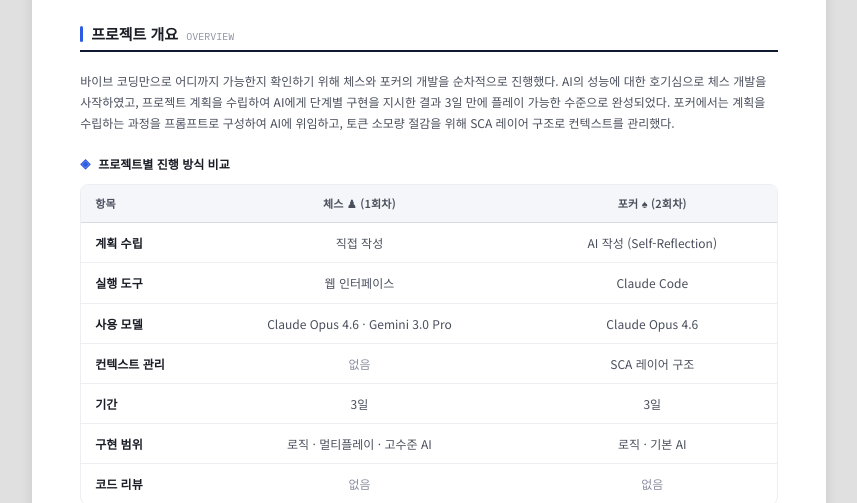
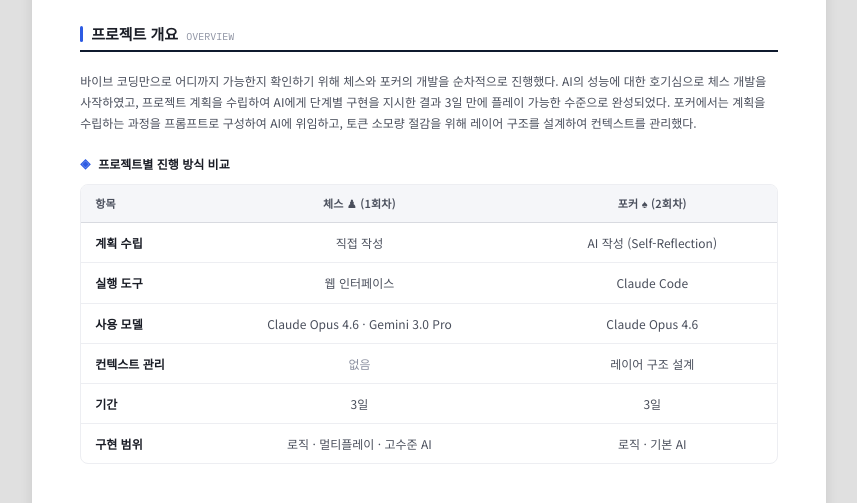
Before and after one commit to dafher801/Portfolio, a website: page page13.html in a window 1280 px wide. Shown: the part 449-952 px from the top of the page, without its empty margins (211-1068 px from the left). Drawn offline with nearby package versions, Linux system fonts and the light colour scheme.

Commit message:
표 내용 수정

```diff
--- a/page13.html
+++ b/page13.html
@@ -454,7 +454,7 @@
       <p class="intro-paragraph">
         바이브 코딩만으로 어디까지 가능한지 확인하기 위해 체스와 포커의 개발을 순차적으로 진행했다.
         AI의 성능에 대한 호기심으로 체스 개발을 사작하였고, 프로젝트 계획을 수립하여 AI에게 단계별 구현을 지시한 결과
-        3일 만에 플레이 가능한 수준으로 완성되었다. 포커에서는 계획을 수립하는 과정을 프롬프트로 구성하여 AI에 위임하고, 토큰 소모량 절감을 위해 SCA 레이어 구조로 컨텍스트를 관리했다.
+        3일 만에 플레이 가능한 수준으로 완성되었다. 포커에서는 계획을 수립하는 과정을 프롬프트로 구성하여 AI에 위임하고, 토큰 소모량 절감을 위해 레이어 구조를 설계하여 컨텍스트를 관리했다.
       </p>
 
       <div class="section-element-title">
@@ -490,7 +490,7 @@
             <tr>
               <td>컨텍스트 관리</td>
               <td class="td-muted">없음</td>
-              <td>SCA 레이어 구조</td>
+              <td>레이어 구조 설계</td>
             </tr>
             <tr>
               <td>기간</td>
@@ -501,11 +501,6 @@
               <td>구현 범위</td>
               <td>로직 · 멀티플레이 · 고수준 AI</td>
               <td>로직 · 기본 AI</td>
-            </tr>
-            <tr>
-              <td>코드 리뷰</td>
-              <td class="td-muted">없음</td>
-              <td class="td-muted">없음</td>
             </tr>
           </tbody>
         </table>
```
